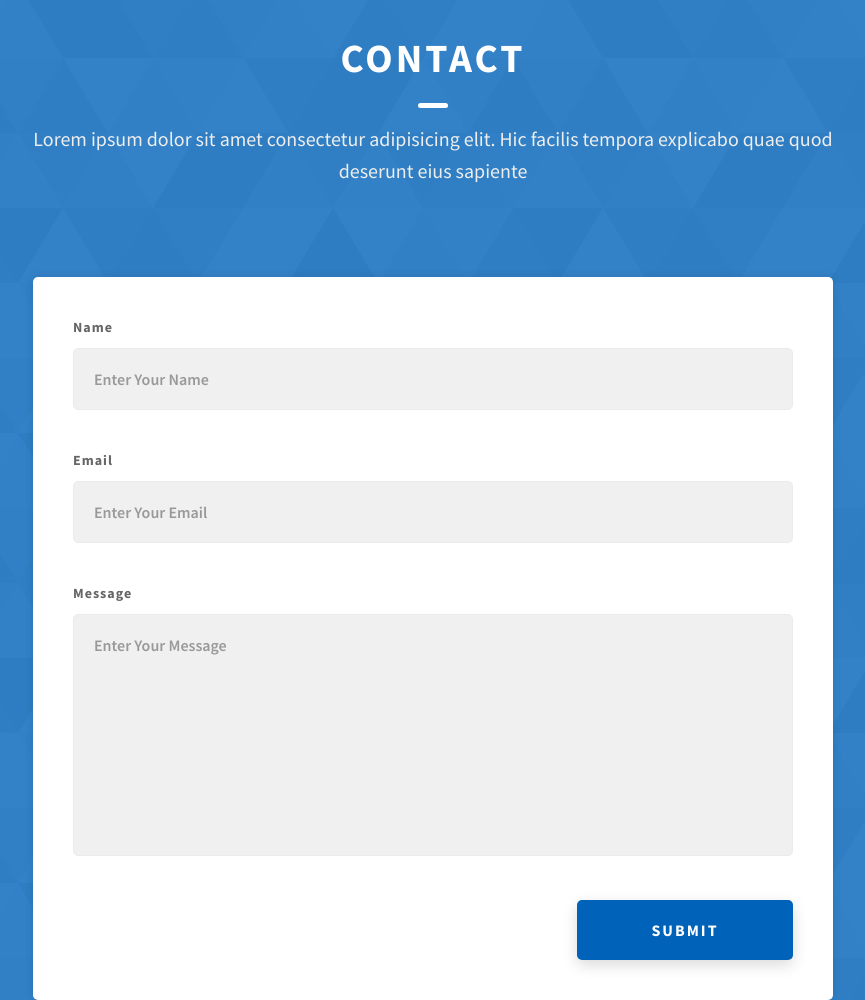
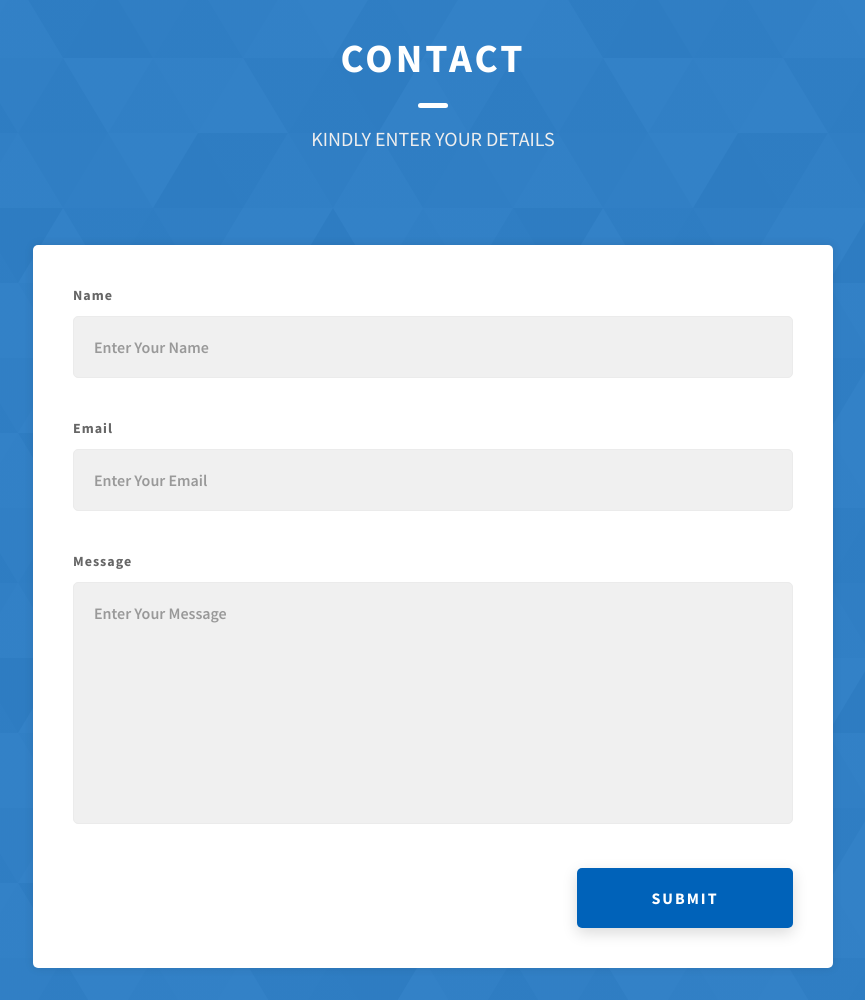
Before and after one commit to VJayachandran/VJayachandran, a website: page index.html in a window 1280 px wide. Shown: the part 3720-4720 px from the top of the page, without its empty margins (207-1072 px from the left). Drawn offline with Linux system fonts and the light colour scheme.

Commit message:
Update index.html

```diff
--- a/index.html
+++ b/index.html
@@ -296,8 +296,7 @@
         <h2 class="heading heading-sec heading-sec__mb-med">
           <span class="heading-sec__main heading-sec__main--lt">Contact</span>
           <span class="heading-sec__sub heading-sec__sub--lt">
-            Lorem ipsum dolor sit amet consectetur adipisicing elit. Hic facilis
-            tempora explicabo quae quod deserunt eius sapiente
+           KINDLY ENTER YOUR DETAILS
           </span>
         </h2>
         <div class="contact__form-container">
@@ -398,7 +397,7 @@
         <div class="main-footer__lower">
           &copy; Copyright 2025. Made by
           <a rel="noreferrer" target="_blank" href="https://Jayachandran.com"
-            >Jayachandran</a
+            >Jayachandran.com</a
           >
         </div>
       </div>
```
